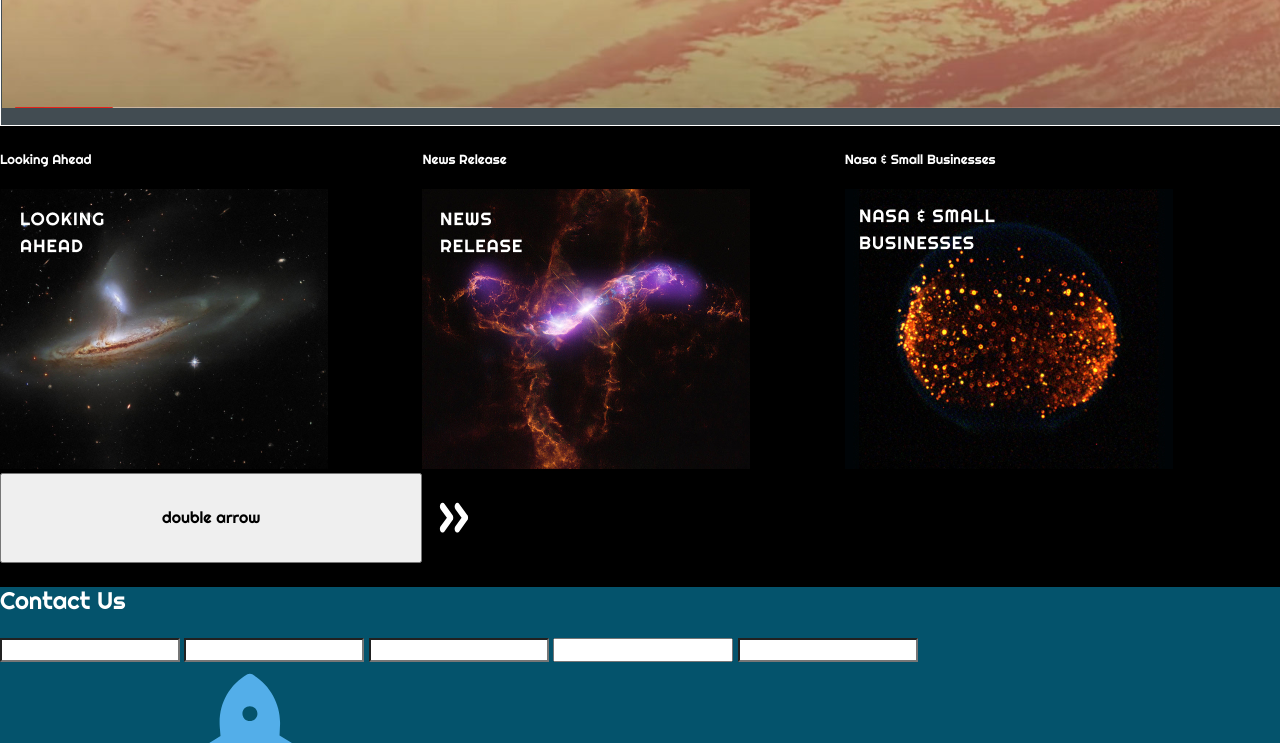
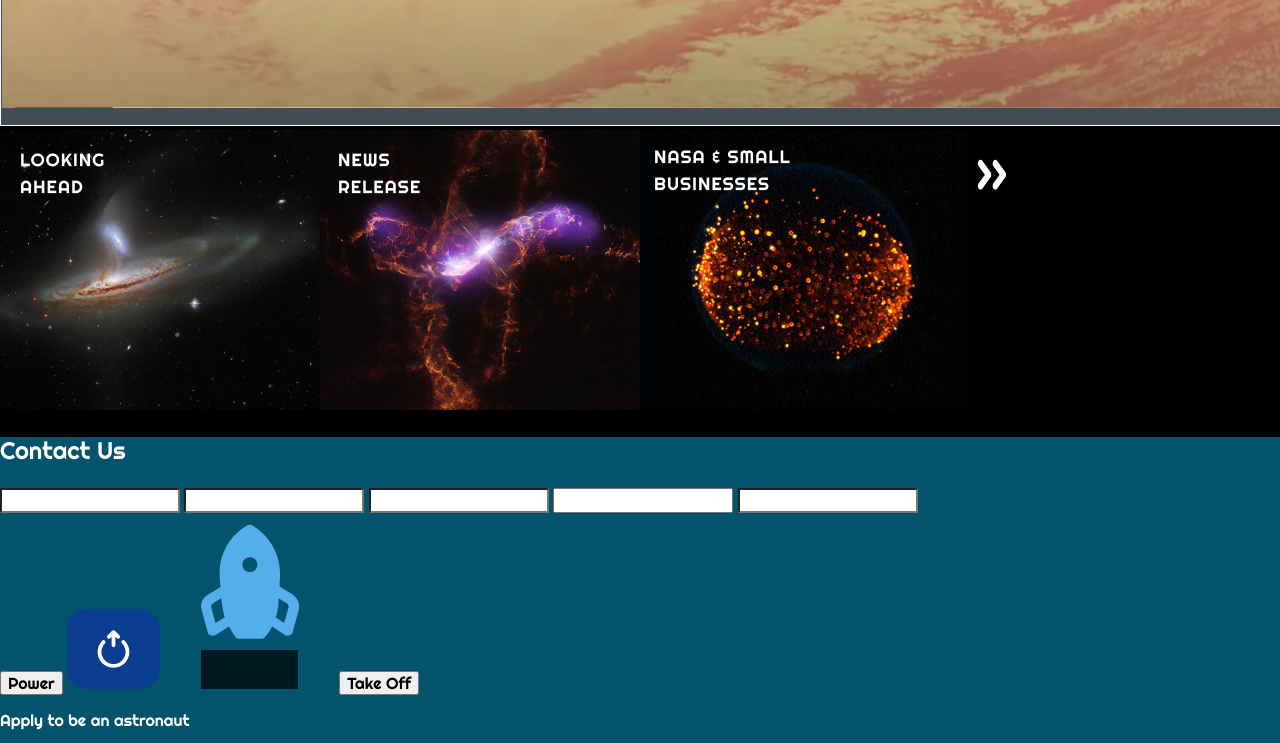
Before and after one commit to aviva0156/Web-2-Final-AvivaGordon, a plain HTML site: page deploy/index.html in a window 1280 px wide. Shown: the part 3720-4463 px from the top of the page. Drawn offline with Linux system fonts and the light colour scheme.

Commit message:
slider grid

```diff
--- a/deploy/index.html
+++ b/deploy/index.html
@@ -113,21 +113,18 @@
 
   <section class="Slider">
     <div class="Looking Ahead">
-      <h5>Looking Ahead</h5>
       <img src="img/img/Looking-Ahead.jpg" alt="Looking Ahead">
     </div>
 
     <div class="News Release">
-      <h5>News Release</h5>
       <img src="img/img/News-Release.jpg" alt="News Release">
     </div>
 
     <div class="Small Business">
-      <h5>Nasa & Small Businesses</h5>
       <img src="img/img/Small-Businesses.jpg" alt="Small Businesses">
     </div>
 
-    <button>double arrow</button> <img src="img/svg/double-chevron.svg" alt="double cheveron">
+    <img src="img/svg/double-chevron.svg" alt="double cheveron">
 
   </section>
 
--- a/dev/scss/sections/Slider.scss
+++ b/dev/scss/sections/Slider.scss
@@ -4,5 +4,5 @@
 
 .Slider{
     display: grid;
-    grid-template-columns: 33% 33% 33%;
+    grid-template-columns: 25% 25% 25% 25%;
 }
```
Also changed, not shown: dev/index.html (+1 -4 lines), deploy/._index.html, deploy/css/styles.css.
